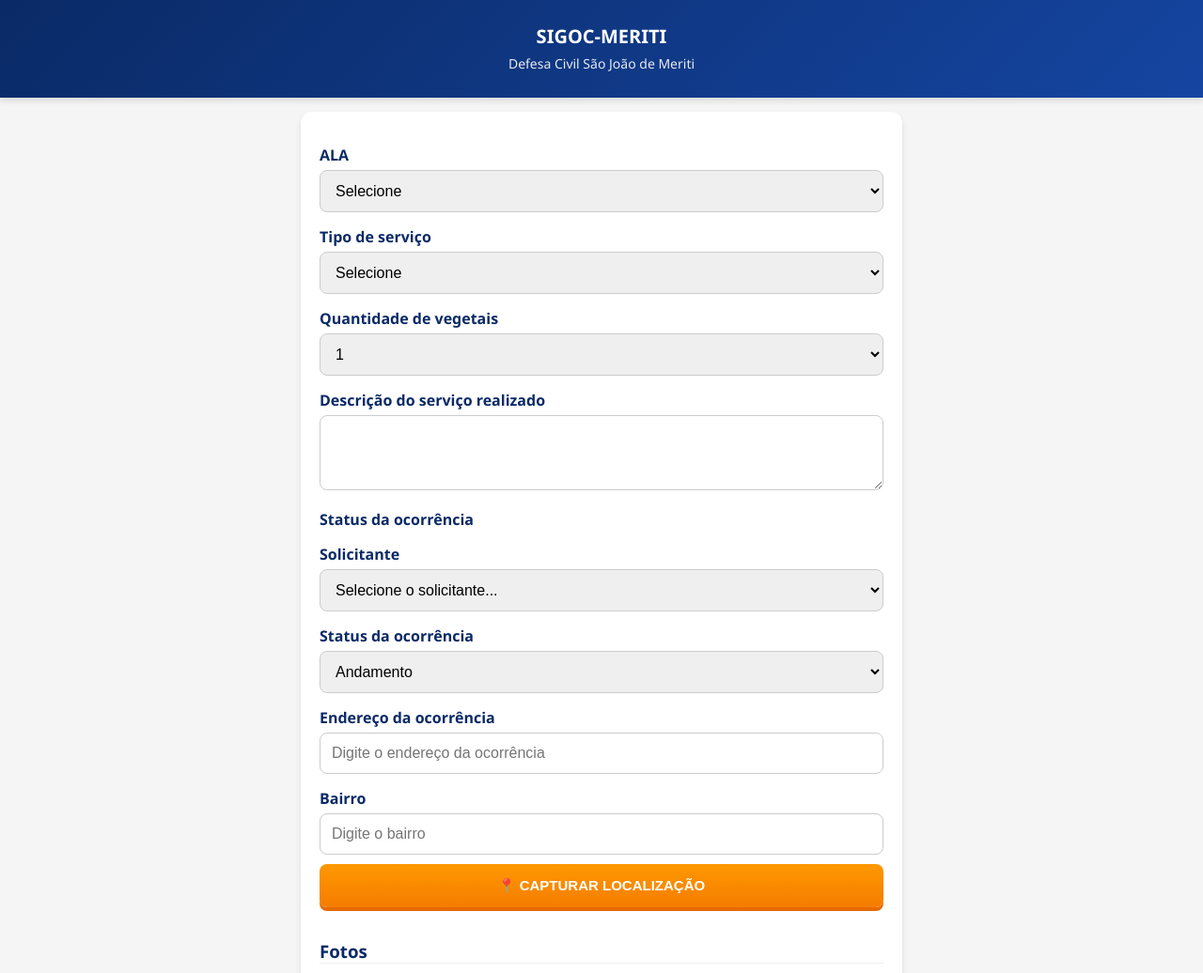
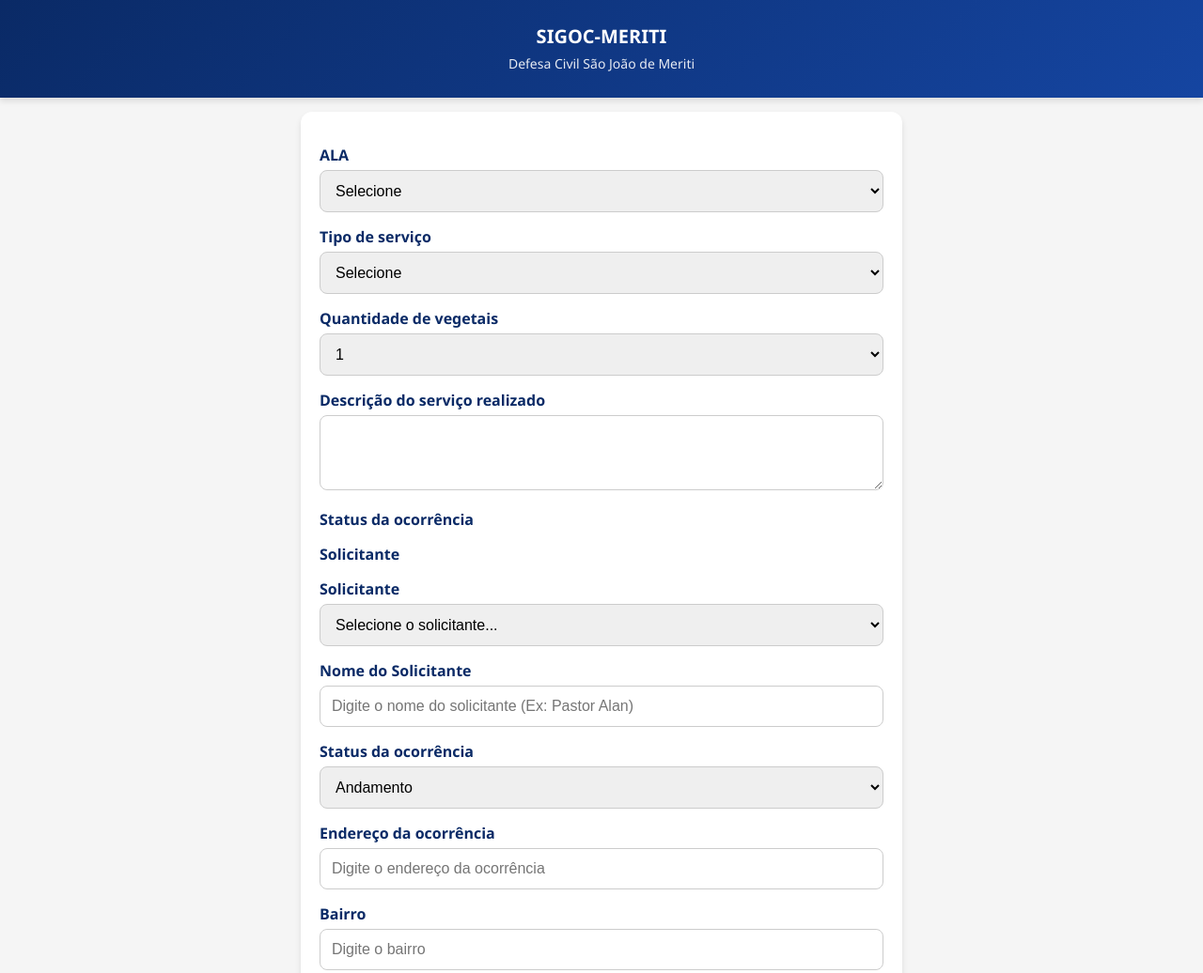
Before and after one commit to SIGOC-MERITI/sigoc-meriti, a website: page public/index.html in a window 1280 px wide. Shown: the top 1036 px of the page at 94% size. Drawn offline with nearby package versions, Linux system fonts and the light colour scheme.

Commit message:
Update index.html
atualizacao dos campos solicitantes e nome do solicitante

```diff
--- a/public/index.html
+++ b/public/index.html
@@ -95,6 +95,8 @@
 
         <label>Status da ocorrência</label>
        <label for="solicitante">Solicitante</label>
+<!-- Campo Solicitante (Tipo/Categoria) -->
+<label for="solicitante">Solicitante</label>
 <select id="solicitante" name="solicitante" required>
   <option value="" disabled selected>Selecione o solicitante...</option>
   <option value="Light">Light</option>
@@ -111,6 +113,11 @@
   <option value="Via Instagram">Via Instagram</option>
 </select>
 
+<!-- NOVO: Campo para digitar o nome de quem solicitou -->
+<label for="nome_solicitante">Nome do Solicitante</label>
+<input type="text" id="nome_solicitante" name="nome_solicitante" placeholder="Digite o nome do solicitante (Ex: Pastor Alan)" required>
+
+<!-- Campo Status -->
 <label for="status">Status da ocorrência</label>
 <select id="status" name="status" required>
   <option value="Andamento" selected>Andamento</option>
```
